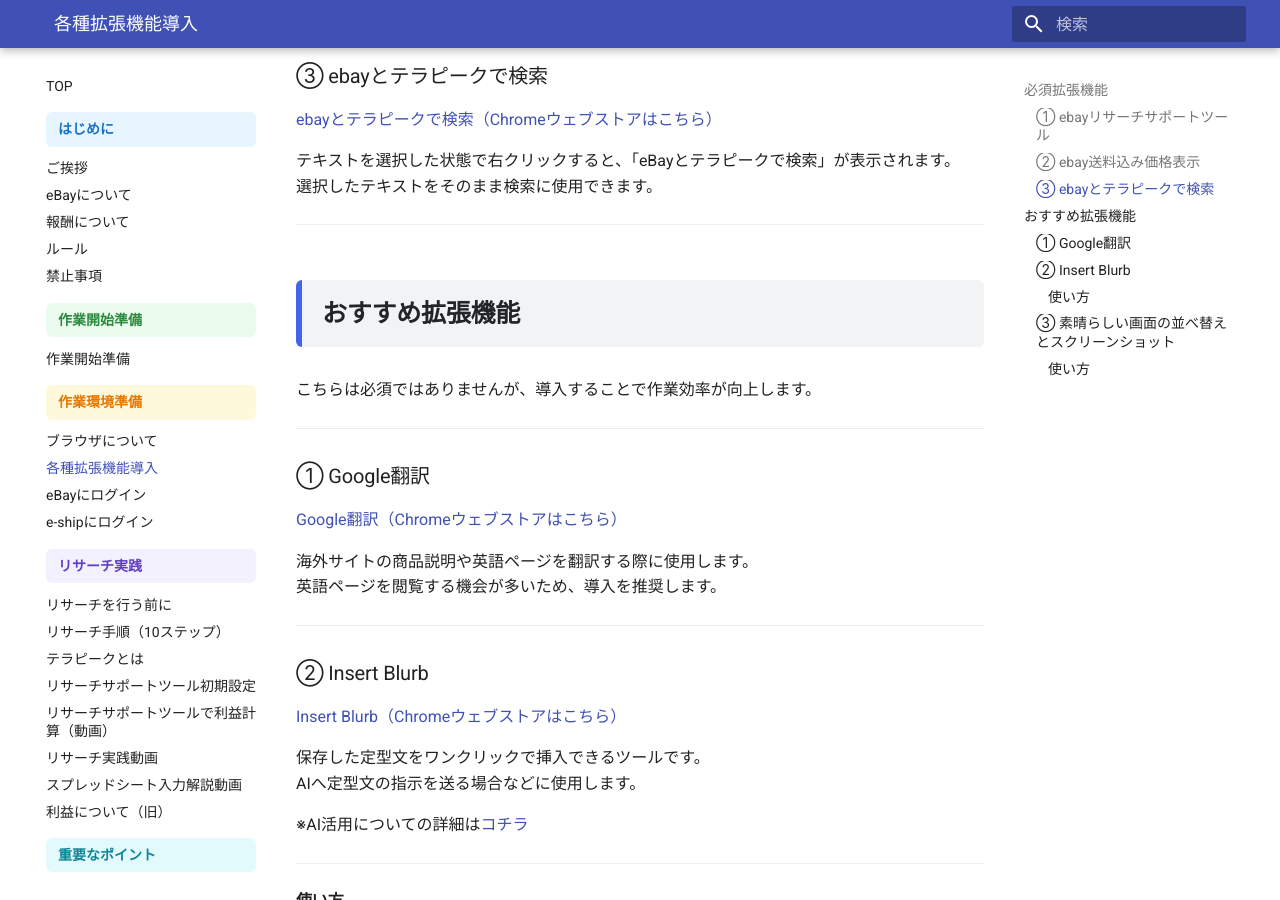
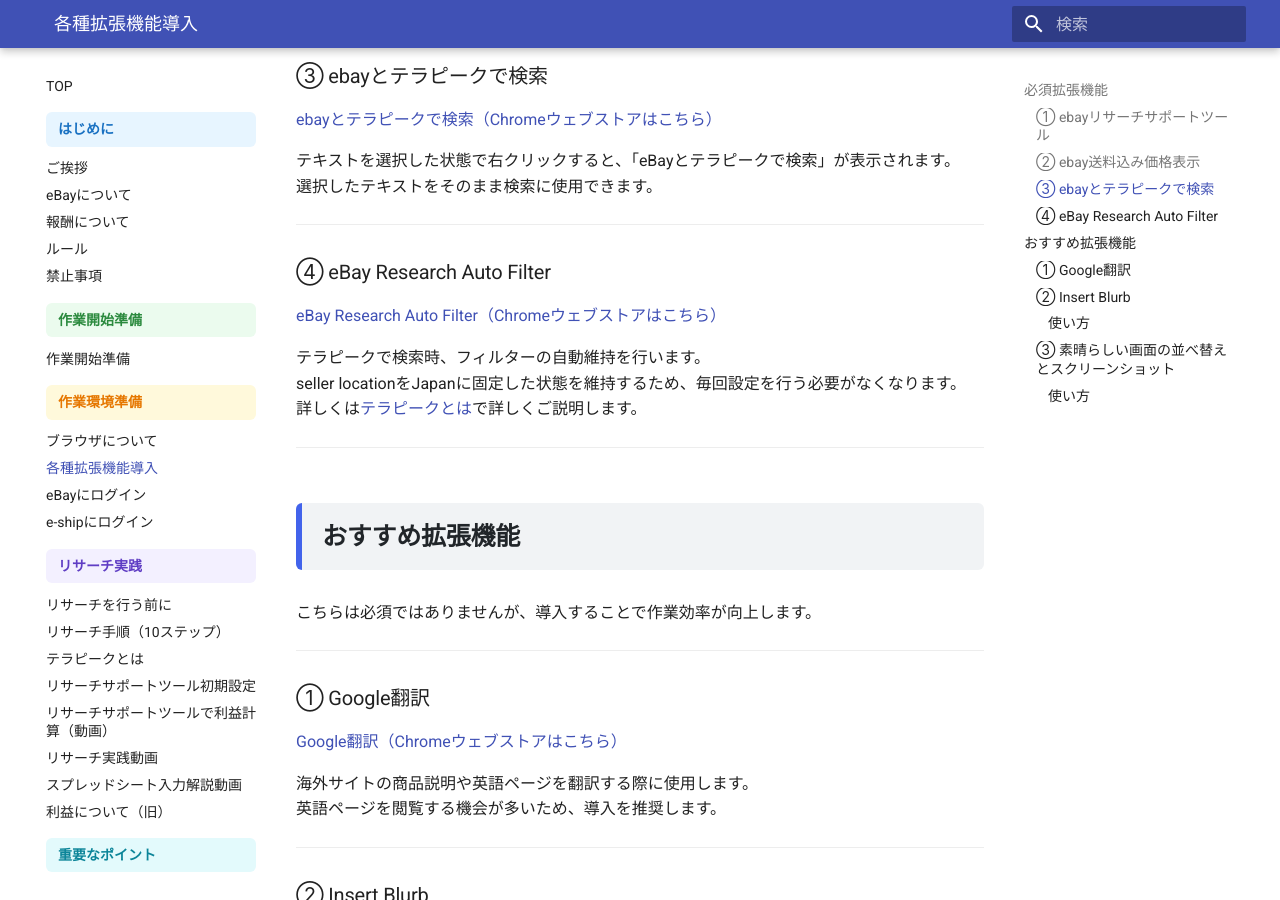
Before and after one commit to jun-hata/outsourcing-manual, an MkDocs documentation site: the page built from docs/env_extensions.md, in a window 1280 px wide and 900 px high, scrolled down 883 px. Built offline with MkDocs 1.6.1 and Material for MkDocs 9.7.7, drawn with Linux system fonts in a browser that asks for light colours.

Commit message:
拡張機能

```diff
--- a/docs/env_extensions.md
+++ b/docs/env_extensions.md
@@ -38,6 +38,16 @@
 
 テキストを選択した状態で右クリックすると、「eBayとテラピークで検索」が表示されます。
 選択したテキストをそのまま検索に使用できます。
+
+---
+
+### ④ eBay Research Auto Filter
+
+[eBay Research Auto Filter（Chromeウェブストアはこちら）](https://chromewebstore.google.com/detail/ebay-research-auto-filter/piejoclbnemgekbakdonkicbgpjemhjk?utm_source=item-share-cb)
+
+テラピークで検索時、フィルターの自動維持を行います。
+seller locationをJapanに固定した状態を維持するため、毎回設定を行う必要がなくなります。
+詳しくは[テラピークとは](tool_terapeak.md)で詳しくご説明します。
 
 ---
 
```
